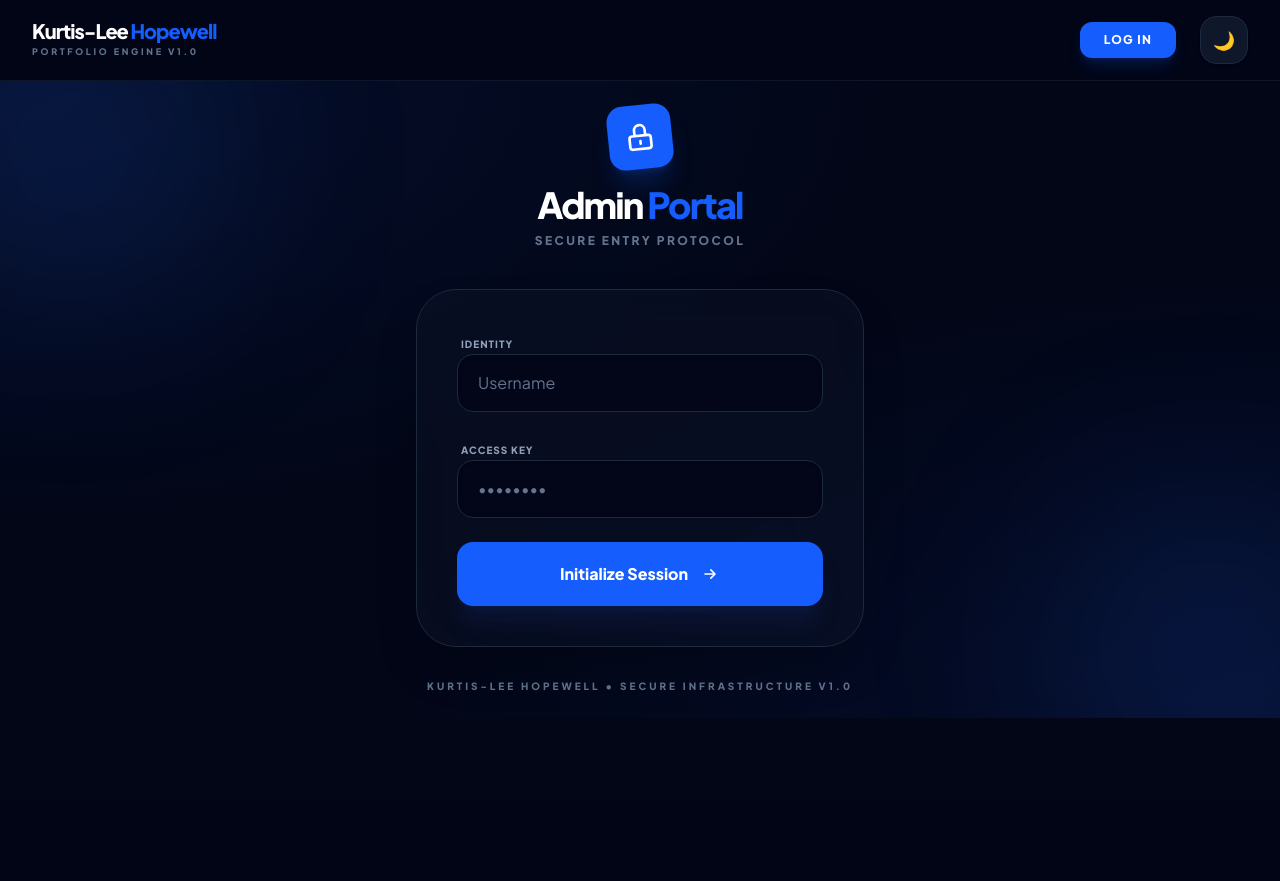
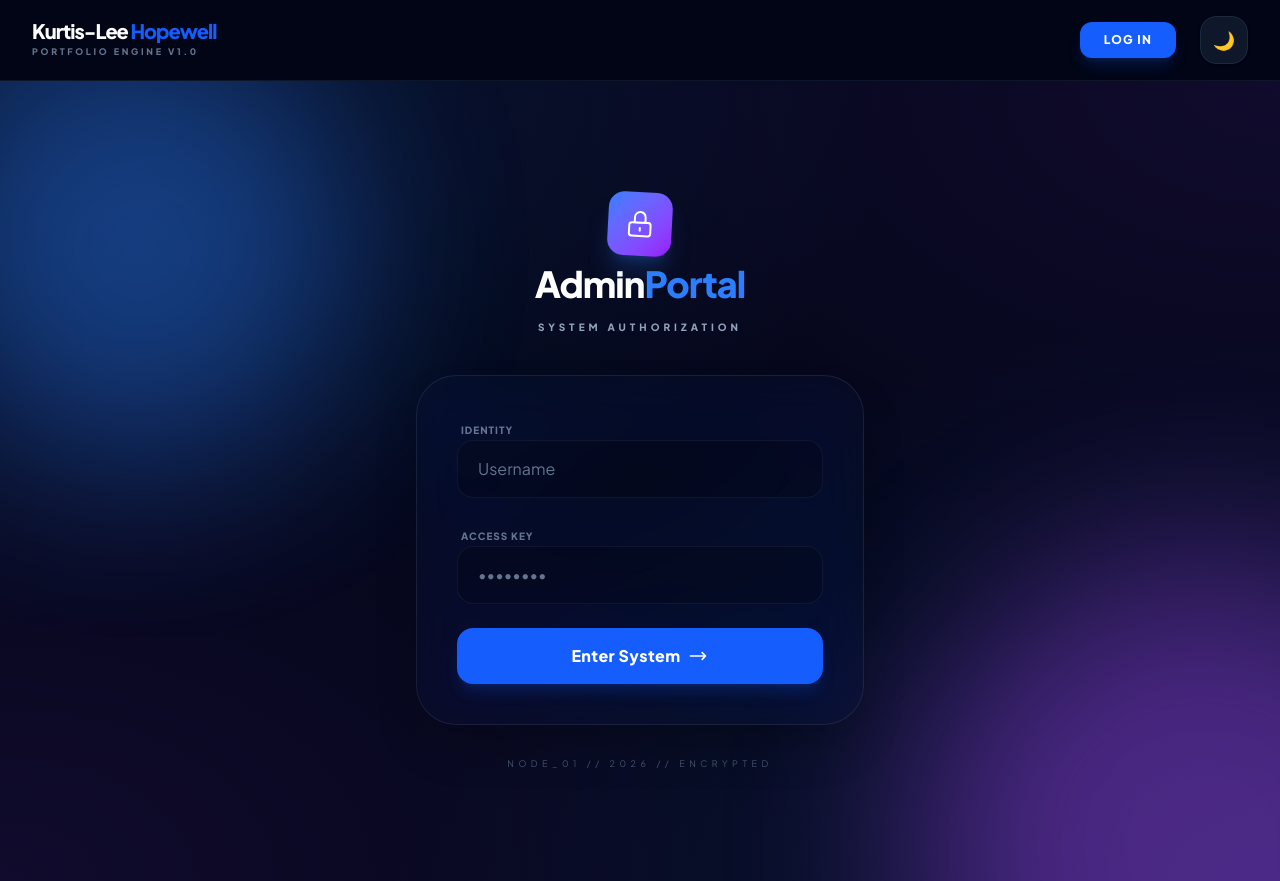
Before and after one commit to Kalmai221/portfolio, a Flask app: page /login in a window 1280 px wide. Before the commit the page ends 718 px from the top, so only its background shows below. Run offline with Flask 3, Linux system fonts and the light colour scheme; data that the repository does not hold is empty.

Commit message:
Redone login with light mode support

```diff
--- a/api/templates/login.html
+++ b/api/templates/login.html
@@ -1,66 +1,98 @@
 {% extends "layout.html" %}
 {% block content %}
 <style>
-    /* Background "Mesh" Effect */
-    .bg-mesh {
-        background-color: #020617;
+    /* Ultra-Modern Glass Background */
+    .bg-glass-mesh {
+        @apply bg-slate-50 dark:bg-[#030712];
         background-image:
-            radial-gradient(at 0% 0%, rgba(37, 99, 235, 0.1) 0px, transparent 50%),
-            radial-gradient(at 100% 100%, rgba(29, 78, 216, 0.1) 0px, transparent 50%);
+            radial-gradient(at 0% 0%, rgba(59, 130, 246, 0.15) 0px, transparent 50%),
+            radial-gradient(at 100% 0%, rgba(147, 51, 234, 0.1) 0px, transparent 50%),
+            radial-gradient(at 100% 100%, rgba(59, 130, 246, 0.15) 0px, transparent 50%),
+            radial-gradient(at 0% 100%, rgba(147, 51, 234, 0.1) 0px, transparent 50%);
     }
 
-    /* Soft Glow behind the card */
-    .login-glow {
+    /* Floating Orb Animations */
+    .glass-orb {
         position: absolute;
-        width: 300px;
-        height: 300px;
-        background: rgba(37, 99, 235, 0.15);
-        filter: blur(100px);
-        border-radius: 100%;
+        border-radius: 50%;
+        filter: blur(80px);
         z-index: 0;
+        opacity: 0.4;
+        animation: float 20s infinite alternate;
     }
+
+    @keyframes float {
+        0% { transform: translate(0, 0) scale(1); }
+        100% { transform: translate(50px, 100px) scale(1.2); }
+    }
+
+    /* Glass Card Refinement */
+    .glass-card {
+        background: rgba(255, 255, 255, 0.4);
+        backdrop-filter: blur(25px) saturate(180%);
+        -webkit-backdrop-filter: blur(25px) saturate(180%);
+        border: 1px solid rgba(255, 255, 255, 0.3);
+    }
+
+    .dark .glass-card {
+        background: rgba(15, 23, 42, 0.3);
+        border: 1px solid rgba(255, 255, 255, 0.08);
+    }
+
+    /* Shimmer Effect for Button */
+    @keyframes shimmer {
+        0% { transform: translateX(-100%); }
+        100% { transform: translateX(100%); }
+    }
+
+    @keyframes shake {
+        0%, 100% { transform: translateX(0); }
+        25% { transform: translateX(-4px); }
+        75% { transform: translateX(4px); }
+    }
+    .animate-shake { animation: shake 0.3s cubic-bezier(.36,.07,.19,.97) both; }
 </style>
 
-<div class="flex items-center justify-center h-full p-6 bg-mesh relative overflow-hidden">
-    <div class="login-glow -top-20 -left-20"></div>
-    <div class="login-glow -bottom-20 -right-20"></div>
+<div class="flex items-center justify-center min-h-screen p-6 bg-glass-mesh relative overflow-hidden">
+    <div class="glass-orb w-96 h-96 bg-blue-500 -top-20 -left-20"></div>
+    <div class="glass-orb w-[500px] h-[500px] bg-purple-500 -bottom-32 -right-32" style="animation-delay: -5s;"></div>
 
     <div class="relative z-10 w-full max-w-md">
-        <div class="mb-10 text-center space-y-2">
-            <div class="inline-flex items-center justify-center w-16 h-16 rounded-2xl bg-blue-600 shadow-xl shadow-blue-600/20 mb-4 transform -rotate-6">
-                <svg xmlns="http://www.w3.org/2000/svg" class="h-8 w-8 text-white" fill="none" viewBox="0 0 24 24" stroke="currentColor">
-                    <path stroke-linecap="round" stroke-linejoin="round" stroke-width="2" d="M12 15v2m-6 4h12a2 2 0 002-2v-6a2 2 0 00-2-2H6a2 2 0 00-2 2v6a2 2 0 002 2zm10-10V7a4 4 0 00-8 0v4h8z" />
+        <div class="mb-10 text-center space-y-4">
+            <div class="inline-flex items-center justify-center w-16 h-16 rounded-2xl bg-gradient-to-br from-blue-500 to-purple-600 shadow-xl shadow-blue-500/20 mb-2 transform rotate-3 hover:rotate-0 transition-all duration-500 group">
+                <svg xmlns="http://www.w3.org/2000/svg" class="h-8 w-8 text-white group-hover:scale-110 transition-transform" fill="none" viewBox="0 0 24 24" stroke="currentColor">
+                    <path stroke-linecap="round" stroke-linejoin="round" stroke-width="1.5" d="M12 15v2m-6 4h12a2 2 0 002-2v-6a2 2 0 00-2-2H6a2 2 0 00-2 2v6a2 2 0 002 2zm10-10V7a4 4 0 00-8 0v4h8z" />
                 </svg>
             </div>
-            <h1 class="text-4xl font-black text-slate-900 dark:text-white tracking-tighter">
-                Admin <span class="text-blue-600">Portal</span>
+            <h1 class="text-4xl font-extrabold text-slate-900 dark:text-white tracking-tight">
+                Admin<span class="text-blue-500">Portal</span>
             </h1>
-            <p class="text-slate-500 text-xs font-bold uppercase tracking-[0.2em]">Secure Entry Protocol</p>
+            <p class="text-[10px] font-bold text-slate-500 dark:text-slate-400 uppercase tracking-[0.4em]">System Authorization</p>
         </div>
 
-        <div class="bg-white/70 dark:bg-slate-900/40 backdrop-blur-2xl border border-white dark:border-slate-800 p-10 rounded-[2.5rem] shadow-2xl">
+        <div class="glass-card p-8 md:p-10 rounded-[2.5rem] shadow-2xl">
             <form method="POST" class="space-y-6">
-                <div class="space-y-2">
-                    <label class="text-[10px] uppercase font-black text-slate-400 tracking-widest ml-1">Identity</label>
+                <div class="space-y-2 group">
+                    <label class="text-[10px] uppercase font-bold text-slate-500 dark:text-slate-400 ml-1 tracking-widest opacity-70">Identity</label>
                     <div class="relative">
                         <input type="text" name="username" required
                                placeholder="Username"
-                               class="w-full bg-white dark:bg-slate-950 border border-slate-200 dark:border-slate-800 rounded-2xl px-5 py-4 text-slate-900 dark:text-white outline-none focus:ring-2 focus:ring-blue-500/50 focus:border-blue-500 transition-all font-medium placeholder-slate-500 shadow-inner">
+                               class="w-full bg-white/40 dark:bg-black/20 border border-white/20 dark:border-white/5 rounded-2xl px-5 py-4 text-slate-900 dark:text-white outline-none focus:ring-4 focus:ring-blue-500/10 focus:border-blue-500/50 transition-all font-medium placeholder:text-slate-400 dark:placeholder:text-slate-500">
                     </div>
                 </div>
 
-                <div class="space-y-2">
-                    <label class="text-[10px] uppercase font-black text-slate-400 tracking-widest ml-1">Access Key</label>
+                <div class="space-y-2 group">
+                    <label class="text-[10px] uppercase font-bold text-slate-500 dark:text-slate-400 ml-1 tracking-widest opacity-70">Access Key</label>
                     <div class="relative">
                         <input type="password" name="password" required
                                placeholder="••••••••"
-                               class="w-full bg-white dark:bg-slate-950 border border-slate-200 dark:border-slate-800 rounded-2xl px-5 py-4 text-slate-900 dark:text-white outline-none focus:ring-2 focus:ring-blue-500/50 focus:border-blue-500 transition-all font-medium placeholder-slate-500 shadow-inner">
+                               class="w-full bg-white/40 dark:bg-black/20 border border-white/20 dark:border-white/5 rounded-2xl px-5 py-4 text-slate-900 dark:text-white outline-none focus:ring-4 focus:ring-blue-500/10 focus:border-blue-500/50 transition-all font-medium placeholder:text-slate-400 dark:placeholder:text-slate-500">
                     </div>
                 </div>
 
                 {% if error %}
-                <div class="flex items-center gap-3 text-red-500 text-xs font-black uppercase tracking-tighter bg-red-500/10 p-4 rounded-2xl border border-red-500/20 animate-shake">
-                    <svg xmlns="http://www.w3.org/2000/svg" class="h-4 w-4" viewBox="0 0 20 20" fill="currentColor">
+                <div class="flex items-center gap-3 text-red-600 dark:text-red-400 text-xs font-bold bg-red-500/10 p-4 rounded-xl border border-red-500/20 animate-shake">
+                    <svg xmlns="http://www.w3.org/2000/svg" class="h-5 w-5 shrink-0" viewBox="0 0 20 20" fill="currentColor">
                         <path fill-rule="evenodd" d="M18 10a8 8 0 11-16 0 8 8 0 0116 0zm-7 4a1 1 0 11-2 0 1 1 0 012 0zm-1-9a1 1 0 00-1 1v4a1 1 0 102 0V6a1 1 0 00-1-1z" clip-rule="evenodd" />
                     </svg>
                     {{ error }}
@@ -68,27 +100,21 @@
                 {% endif %}
 
                 <button type="submit"
-                        class="group relative w-full bg-slate-900 dark:bg-blue-600 hover:bg-black dark:hover:bg-blue-500 text-white font-black py-5 rounded-2xl shadow-xl shadow-blue-900/20 transition-all active:scale-95 flex items-center justify-center gap-3">
-                    <span>Initialize Session</span>
-                    <svg xmlns="http://www.w3.org/2000/svg" class="h-5 w-5 group-hover:translate-x-1 transition-transform" fill="none" viewBox="0 0 24 24" stroke="currentColor">
-                        <path stroke-linecap="round" stroke-linejoin="round" stroke-width="2" d="M13 7l5 5m0 0l-5 5m5-5H6" />
+                        class="group relative w-full bg-blue-600 hover:bg-blue-500 text-white font-bold py-4 rounded-2xl shadow-lg shadow-blue-600/20 transition-all active:scale-[0.98] flex items-center justify-center gap-2 overflow-hidden">
+                    <div class="absolute inset-0 w-full h-full bg-gradient-to-r from-transparent via-white/20 to-transparent -translate-x-full group-hover:animate-[shimmer_2s_infinite]"></div>
+                    <span class="relative tracking-wide">Enter System</span>
+                    <svg xmlns="http://www.w3.org/2000/svg" class="h-5 w-5 relative group-hover:translate-x-1 transition-transform" fill="none" viewBox="0 0 24 24" stroke="currentColor">
+                        <path stroke-linecap="round" stroke-linejoin="round" stroke-width="2" d="M17 8l4 4m0 0l-4 4m4-4H3" />
                     </svg>
                 </button>
             </form>
         </div>
 
-        <p class="mt-8 text-center text-[10px] font-black text-slate-500 uppercase tracking-[0.3em]">
-            Kurtis-Lee Hopewell • Secure Infrastructure v1.0
-        </p>
+        <div class="mt-8 text-center">
+            <p class="text-[9px] font-medium text-slate-400 dark:text-slate-600 uppercase tracking-[0.5em]">
+                Node_01 // {{ "2026" }} // Encrypted
+            </p>
+        </div>
     </div>
 </div>
-
-<style>
-    @keyframes shake {
-        0%, 100% { transform: translateX(0); }
-        25% { transform: translateX(-4px); }
-        75% { transform: translateX(4px); }
-    }
-    .animate-shake { animation: shake 0.2s ease-in-out 0s 2; }
-</style>
 {% endblock %}
```
